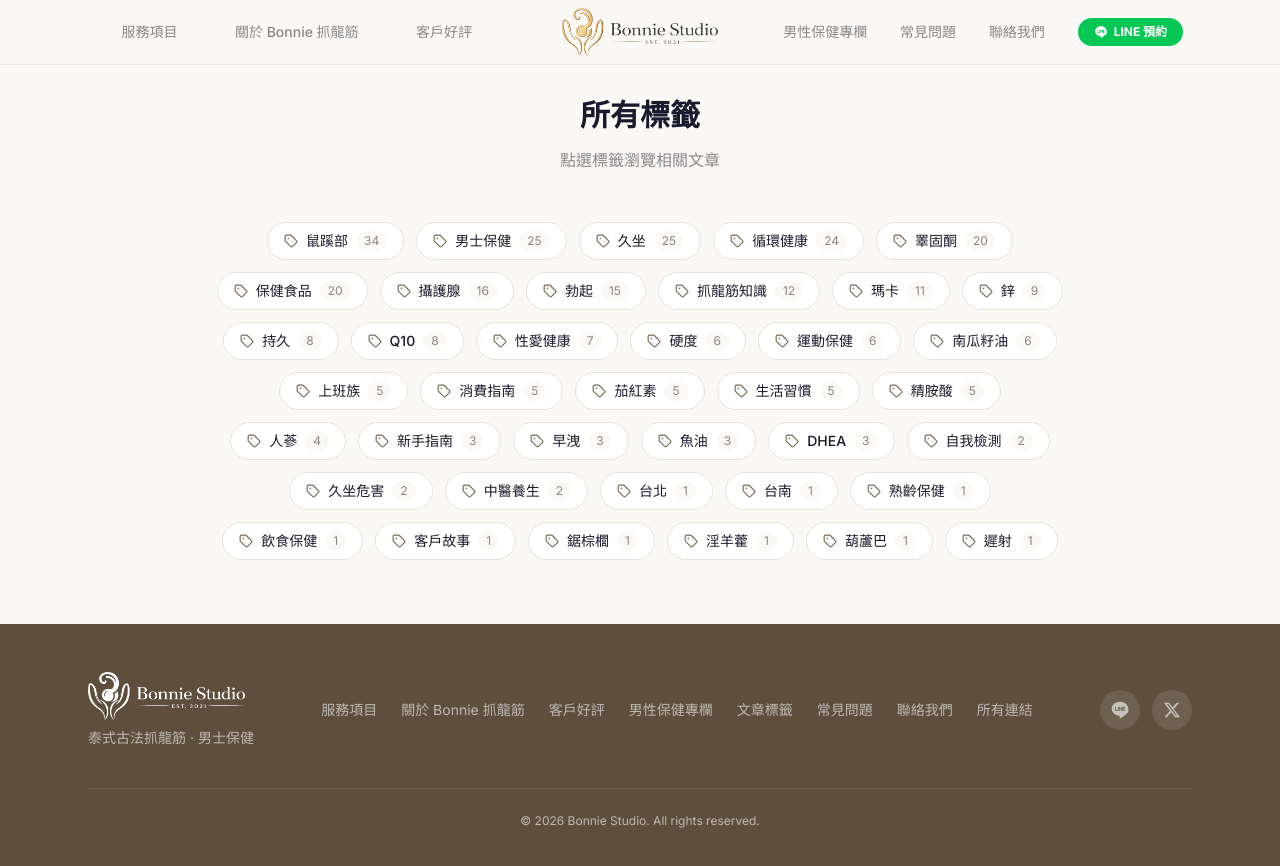
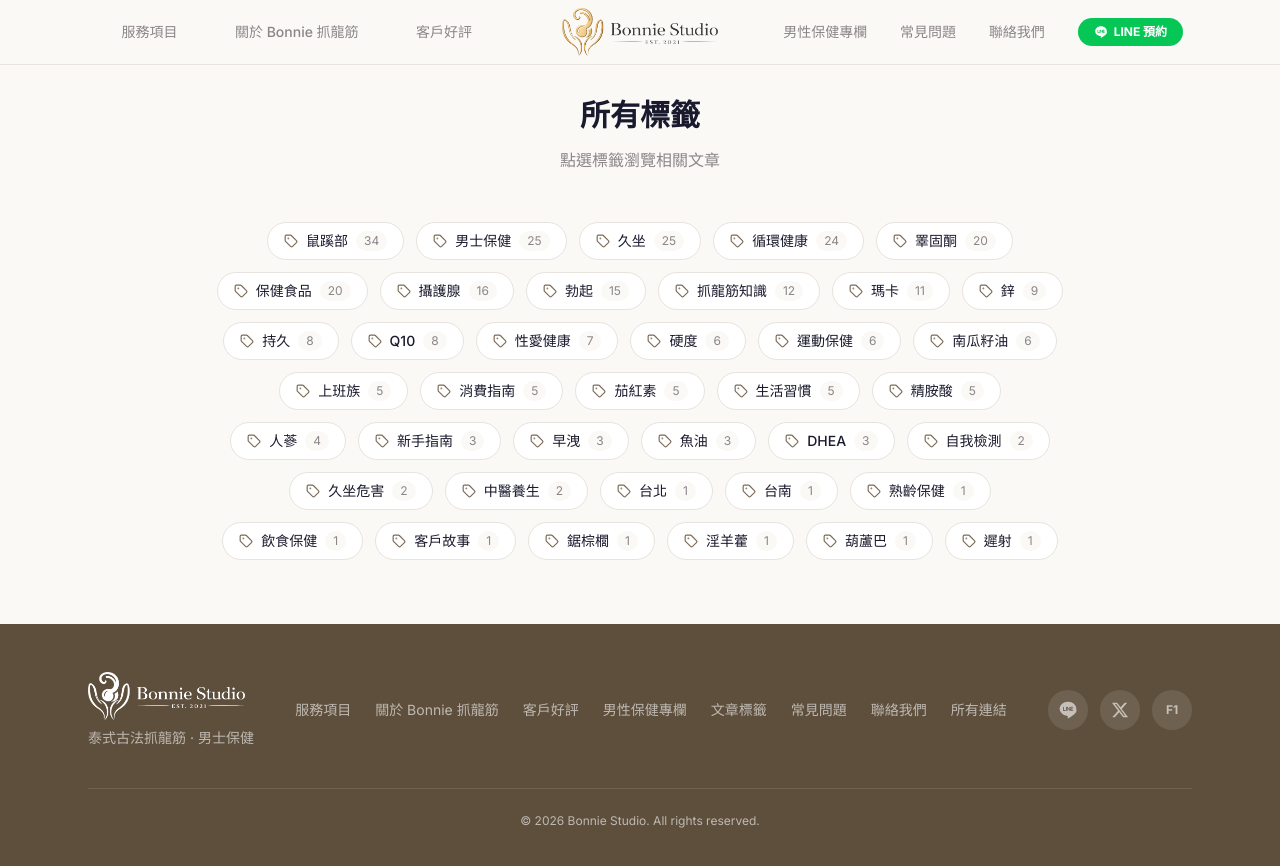
Before and after one commit to bonniestudio2021/bonnie-website, a Next.js app: page /tags in a window 1280 px wide. Shown: the top 866 px of the page. Built offline with nearby package versions, Linux system fonts and the light colour scheme.

Commit message:
YouTube影片有聲音版、修clipPath、X連結更新、加FansOne

```diff
--- a/src/components/about.tsx
+++ b/src/components/about.tsx
@@ -35,17 +35,12 @@ export default function About() {
             transition={{ duration: 0.7 }}
             className="relative order-2 md:order-1"
           >
-            <div
-              className="overflow-hidden border border-border"
-              style={{
-                clipPath: "inset(90px 0 30px 0 round 24px)",
-              }}
-            >
+            <div className="overflow-hidden rounded-3xl border border-border shadow-xl">
               <div className="relative w-full" style={{ paddingBottom: "177.78%" }}>
                 <iframe
-                  src="https://www.youtube.com/embed/Y0AxoIUzdFU?autoplay=1&mute=1&loop=1&playlist=Y0AxoIUzdFU&controls=0&rel=0&playsinline=1&modestbranding=1"
+                  src="https://www.youtube.com/embed/Y0AxoIUzdFU?rel=0&playsinline=1&modestbranding=1"
                   className="absolute inset-0 w-full h-full"
-                  allow="autoplay; encrypted-media; picture-in-picture"
+                  allow="accelerometer; autoplay; clipboard-write; encrypted-media; gyroscope; picture-in-picture"
                   allowFullScreen
                 />
               </div>
--- a/src/components/footer.tsx
+++ b/src/components/footer.tsx
@@ -53,7 +53,7 @@ export default function Footer() {
               <LineIcon size={20} />
             </a>
             <a
-              href="https://x.com/bonniemassage3"
+              href="https://x.com/DOGirlstyle"
               target="_blank"
               rel="noopener noreferrer"
               className="w-10 h-10 rounded-full bg-white/10 hover:bg-white hover:text-black flex items-center justify-center transition-colors"
@@ -62,6 +62,15 @@ export default function Footer() {
               <svg width={18} height={18} viewBox="0 0 24 24" fill="currentColor">
                 <path d="M18.244 2.25h3.308l-7.227 8.26 8.502 11.24H16.17l-5.214-6.817L4.99 21.75H1.68l7.73-8.835L1.254 2.25H8.08l4.713 6.231zm-1.161 17.52h1.833L7.084 4.126H5.117z" />
               </svg>
+            </a>
+            <a
+              href="https://fansone.co/Jiadogdog"
+              target="_blank"
+              rel="noopener noreferrer"
+              className="w-10 h-10 rounded-full bg-white/10 hover:bg-[#FF6B9D] flex items-center justify-center transition-colors text-white/60 hover:text-white text-xs font-bold"
+              aria-label="FansOne"
+            >
+              F1
             </a>
           </div>
         </div>
```
